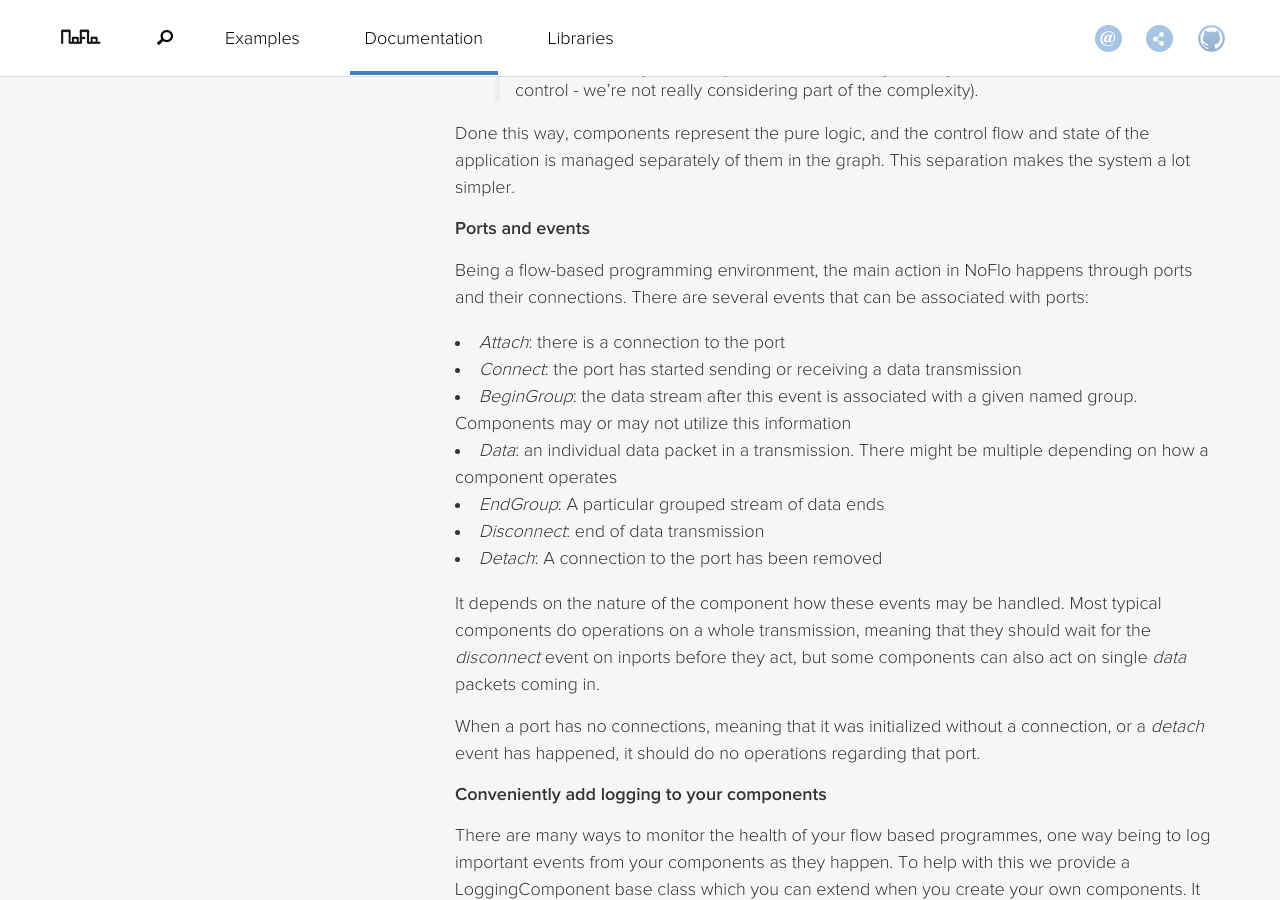
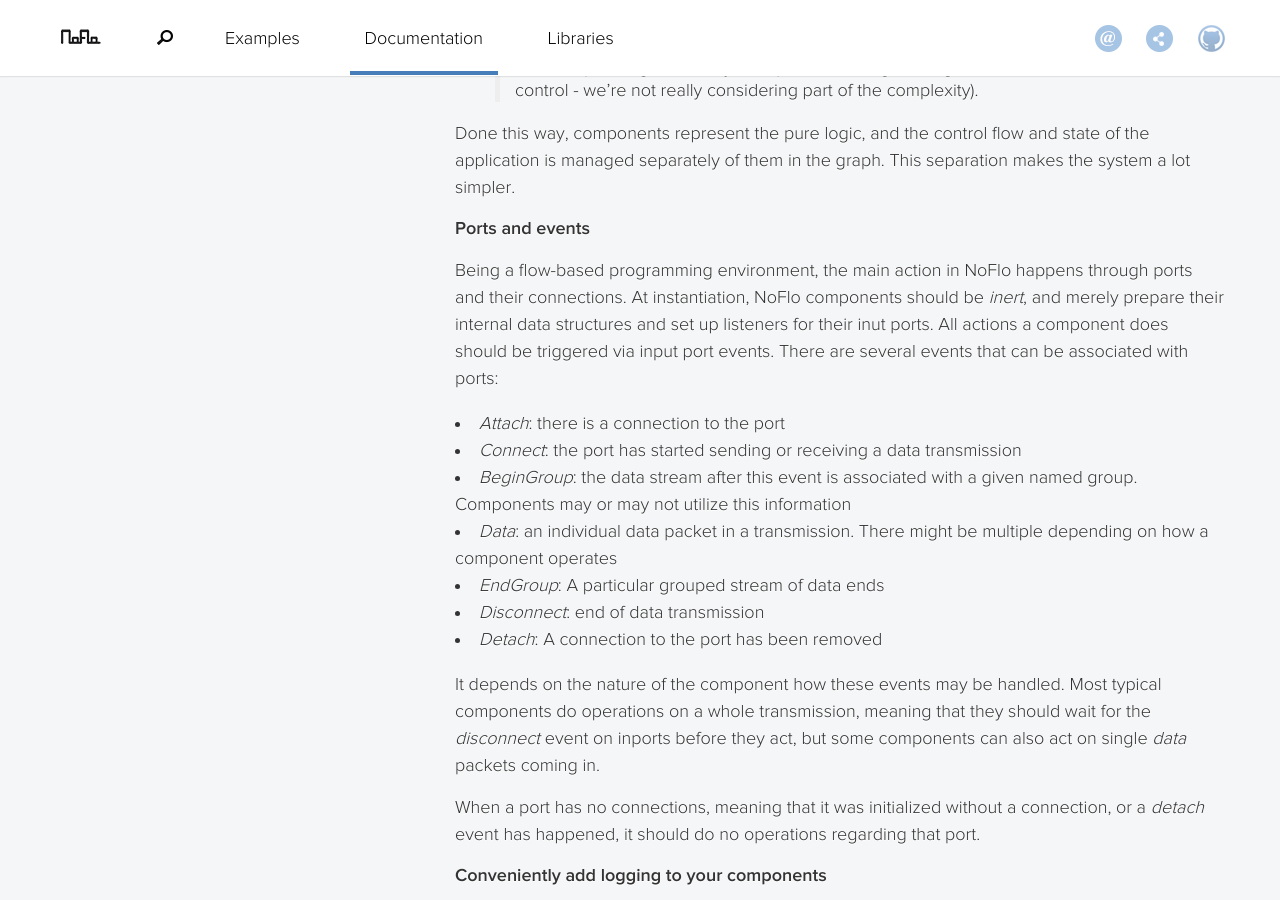
Before and after one commit to noflo/noflo.github.io, a Jekyll site: the page built from documentation/_posts/2013-07-12-components.md, in a window 1280 px wide and 900 px high, scrolled down 3106 px. Built offline with Jekyll 4.4.1, drawn with Linux system fonts in a browser that asks for light colours; nearby versions of some CDN libraries; Markdown is read by kramdown in place of the engine named in the settings.

Commit message:
Mention that components should be inert

```diff
--- a/documentation/_posts/2013-07-12-components.md
+++ b/documentation/_posts/2013-07-12-components.md
@@ -107,7 +107,7 @@ Done this way, components represent the pure logic, and the control flow and sta
 
 ### Ports and events
 
-Being a flow-based programming environment, the main action in NoFlo happens through ports and their connections. There are several events that can be associated with ports:
+Being a flow-based programming environment, the main action in NoFlo happens through ports and their connections. At instantiation, NoFlo components should be *inert*, and merely prepare their internal data structures and set up listeners for their inut ports. All actions a component does should be triggered via input port events. There are several events that can be associated with ports:
 
 * _Attach_: there is a connection to the port
 * _Connect_: the port has started sending or receiving a data transmission
```
